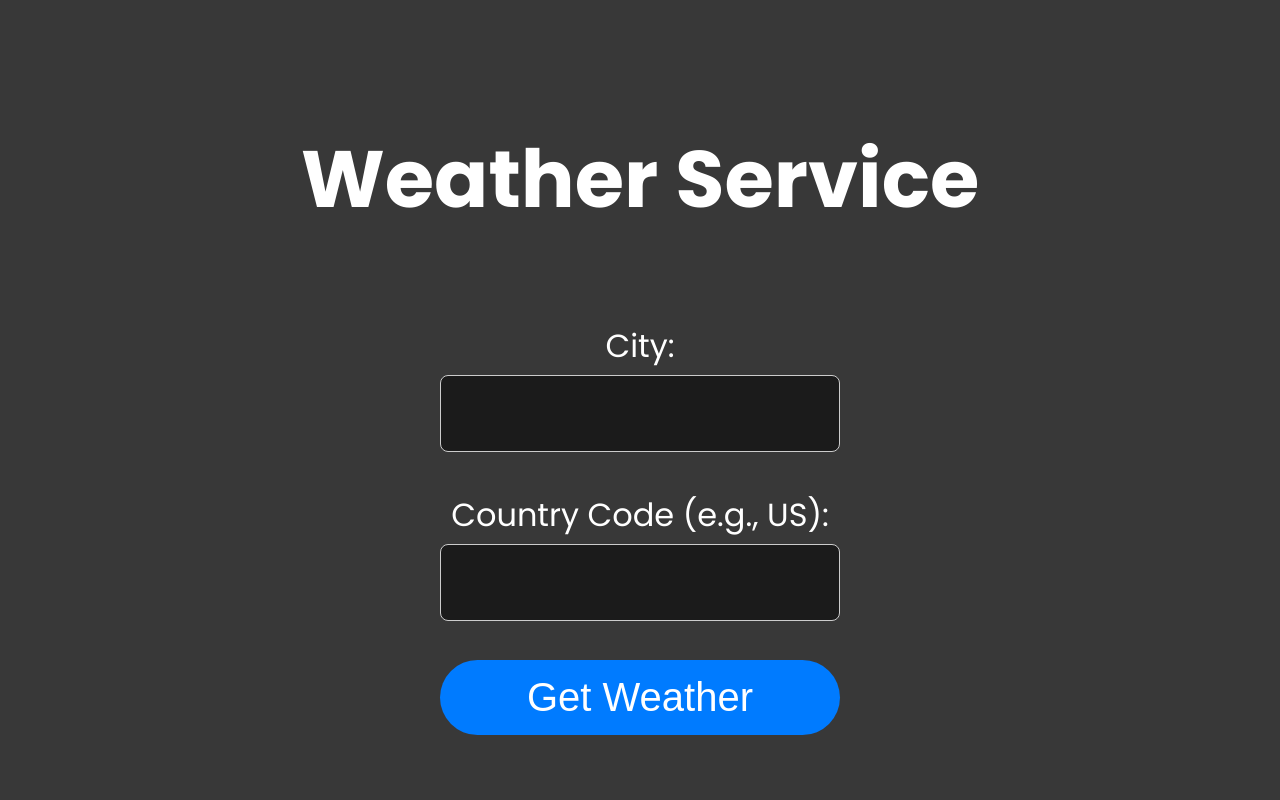
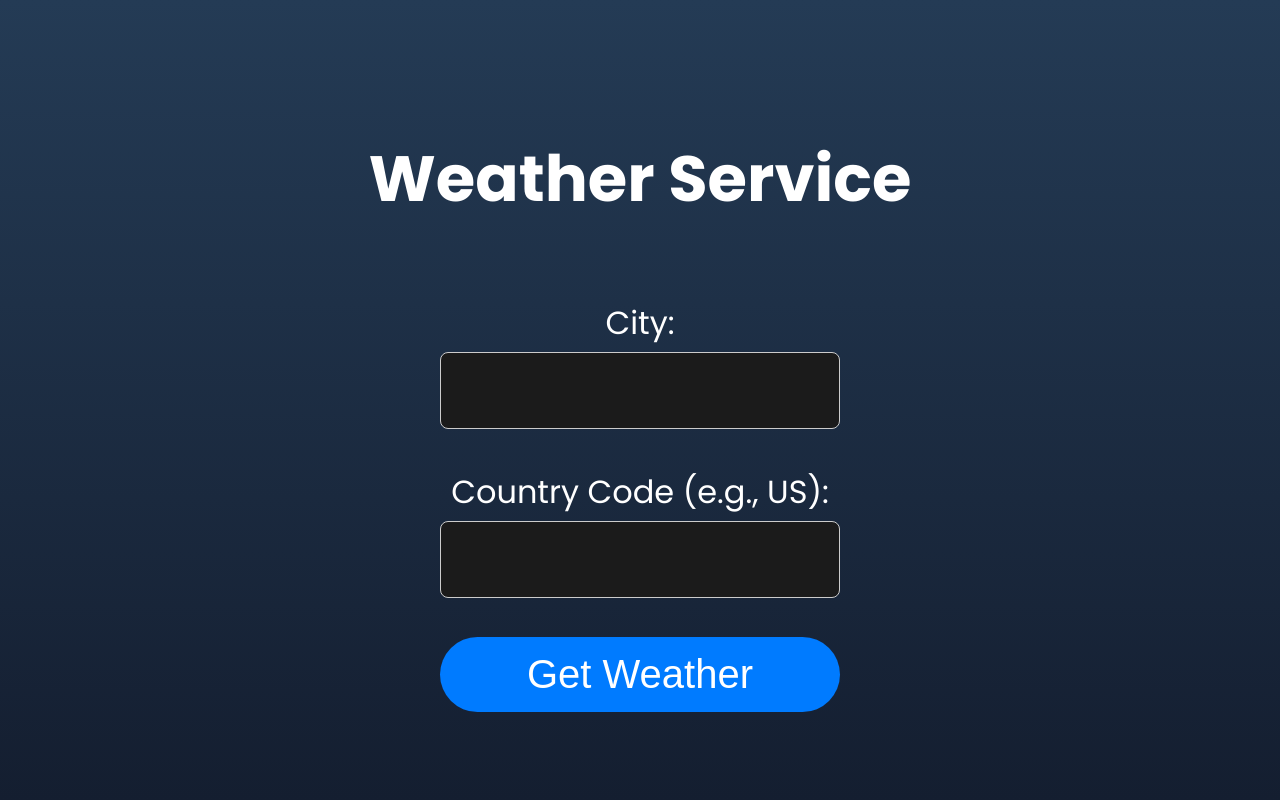
Before and after one commit to LTR0E/WeatherApp, a Flask app: page / in a window 1280 px wide. Run offline with Flask 3, Linux system fonts and the light colour scheme; some libraries are stand-ins or nearby versions; some web fonts are replaced.

Commit message:
Update background style and adjust font size for improved aesthetics

```diff
--- a/static/styles.css
+++ b/static/styles.css
@@ -6,10 +6,9 @@ body {
     align-items: center;
     justify-content: center;
     font-family: Arial, sans-serif;
-    background-color: #f8f8f8;
     margin: 0;
     padding: 0;
-    background-color: rgb(56, 56, 56);
+    background-image: -webkit-linear-gradient(90deg, #141e30 0%, #243b55 100%);
     color: white;
     text-align: center;
     gap: 30px;
@@ -36,11 +35,13 @@ label {
     transition: all 0.2s ease-in-out;
     font-size: 1.2rem;
     padding: 10px;
+
 }
 
 #back:hover {
     color: #0056b3;
     text-decoration: underline;
+    transform: translate(0, -2px);
 }
 
 input {
@@ -90,7 +91,7 @@ button:hover {
 }
 @media (min-width: 768px) {
     body {
-        font-size: 2.5rem;
+        font-size: 2rem;
     }
 
     form {
@@ -109,7 +110,3 @@ button:hover {
         font-size: 6rem;
     }
 }
-
-@media screen and (max-width: 600px) {
-
-}
```
